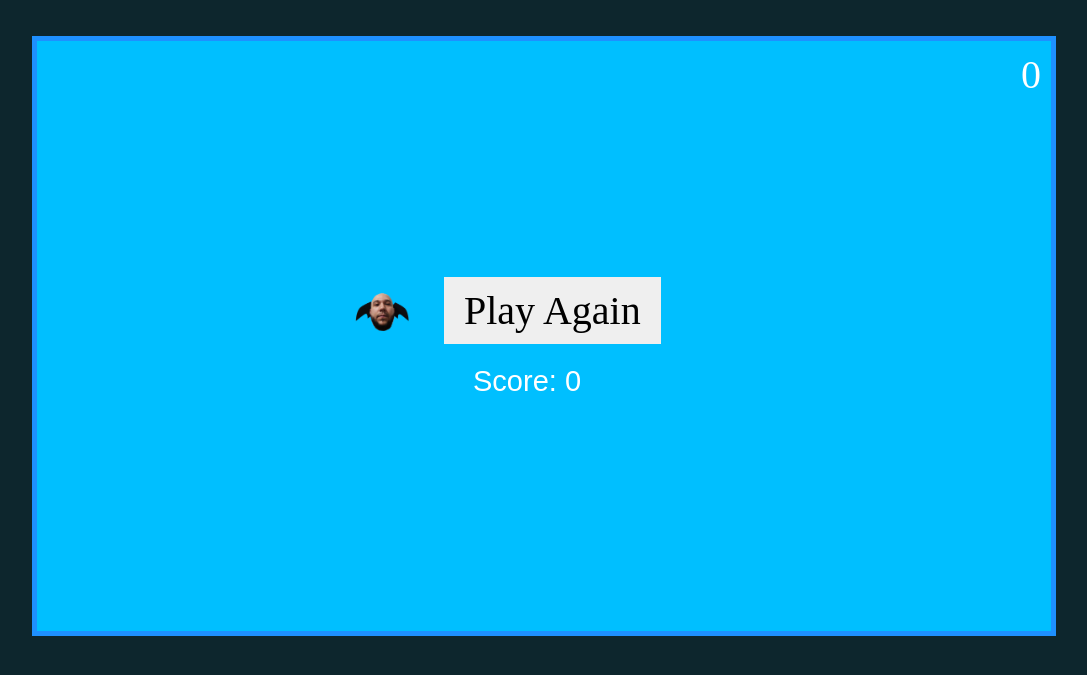
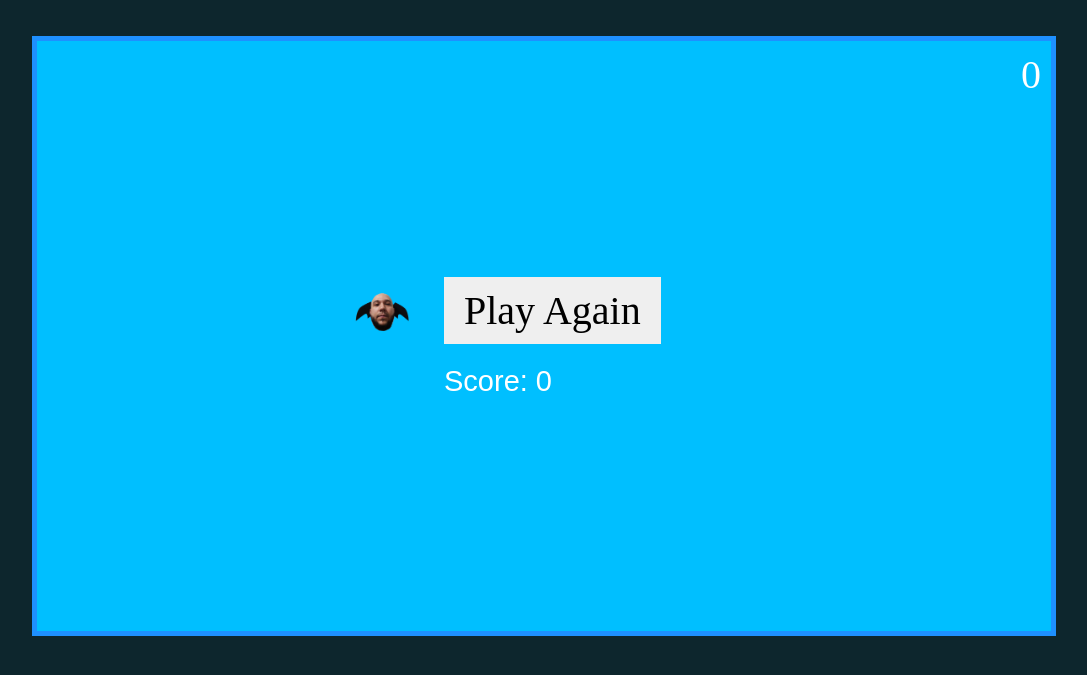
Before and after one commit to Ferreirabob/Flappy-Lukita, a plain HTML site: page index.html in a window 1280 px wide. Shown: the part 59-734 px from the top of the page, without its empty margins (96-1183 px from the left). Drawn offline with Linux system fonts and the light colour scheme; a web font is replaced by a local one.

Commit message:
Update flappy.css

```diff
--- a/css/flappy.css
+++ b/css/flappy.css
@@ -44,7 +44,6 @@
   .my-point {
     position: absolute;
     top: 50%;
-    left: 43%;
     font-size: 29px;
   }
 
```
